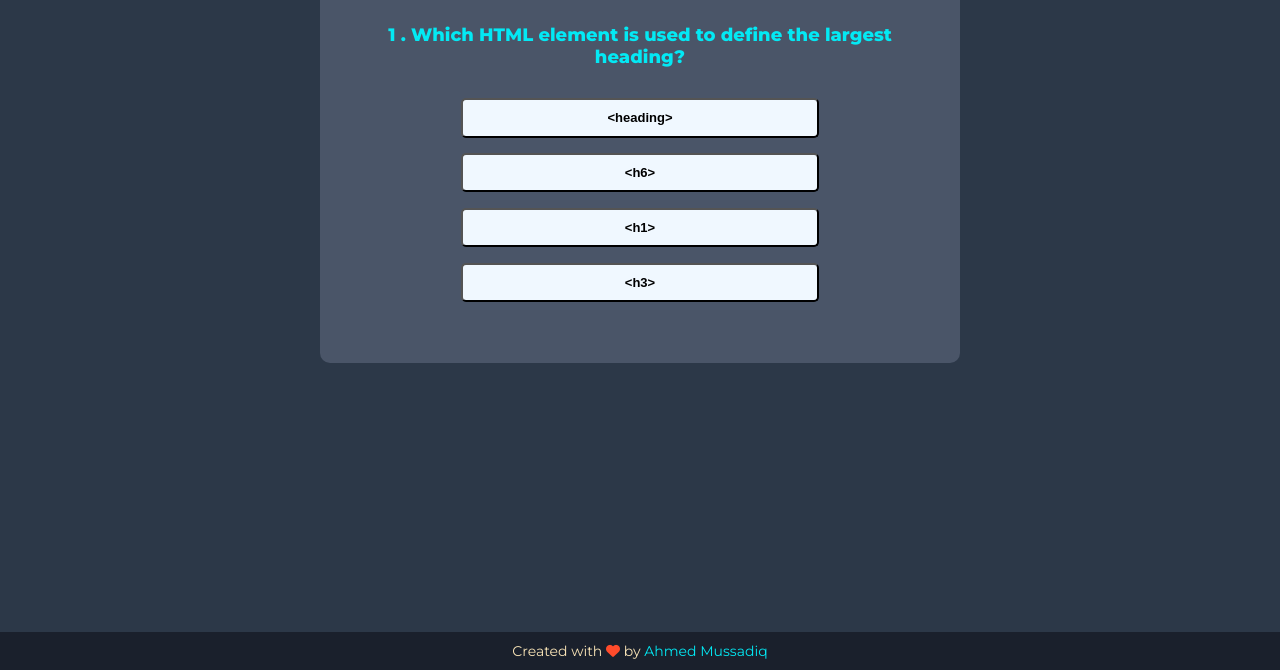
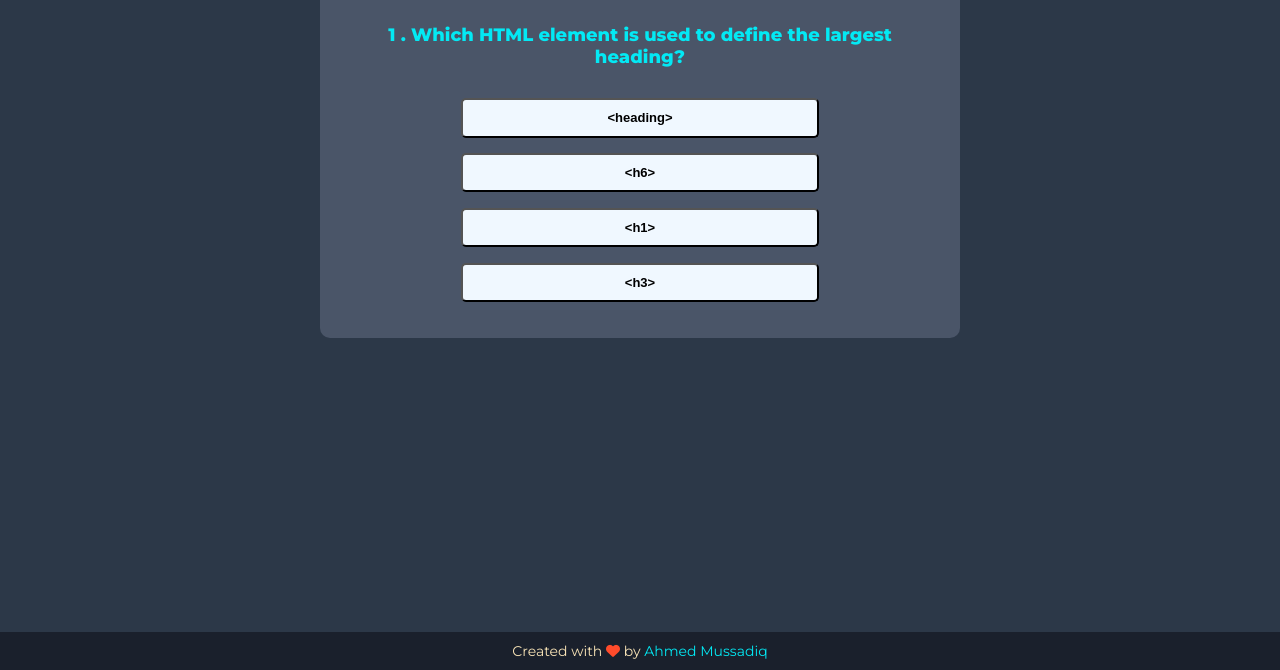
Before and after one commit to F219295/quizapp, a plain HTML site: page index.html in a window 1280 px wide. Shown: the part 130-800 px from the top of the page. Drawn offline with Linux system fonts and the light colour scheme.

Commit message:
Update style.css

```diff
--- a/style.css
+++ b/style.css
@@ -15,7 +15,7 @@ body{
     border-radius: 10px;
     margin: 3% 20% 0% 25%;
     text-align: center;
-    padding: 1% 5% 8% 5%;
+    padding: 1% 5% 6% 5%;
 }
 .heading h1{
     color: #F9E4B7;
```
